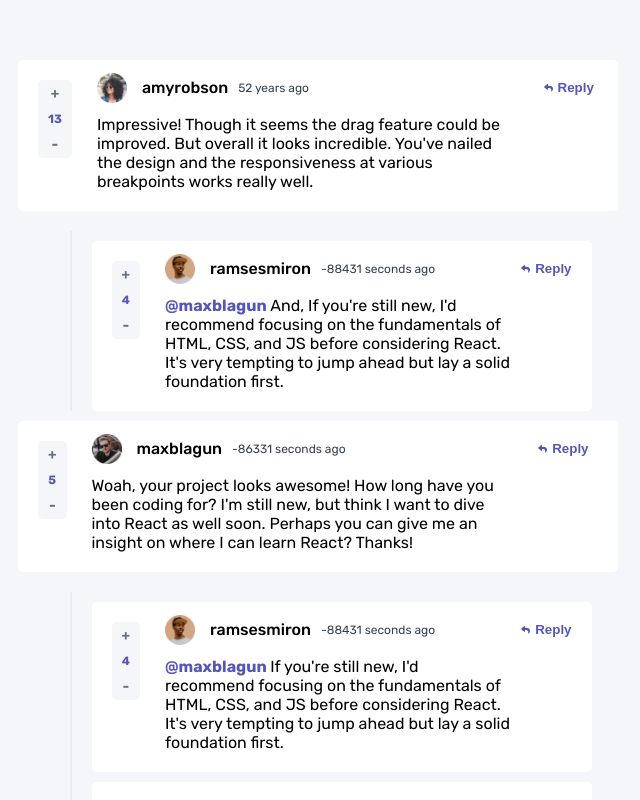
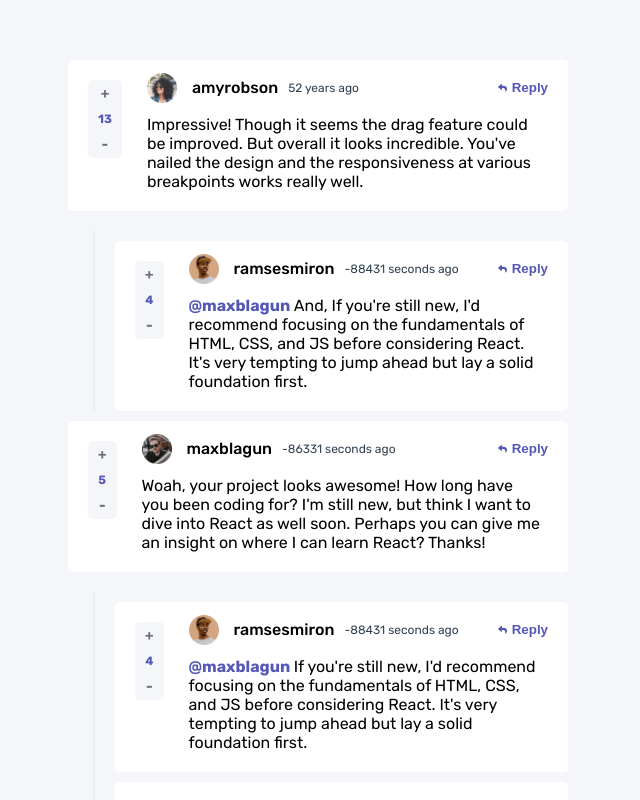
Before and after one commit to veljkoilic/comments-component, a React (Create React App) app: page / in a window 1280 px wide. Shown: the top 800 px of the page, without its empty margins (322-962 px from the left). Built offline with nearby package versions, Linux system fonts and the light colour scheme.

Commit message:
short reply visual fix

```diff
--- a/src/App.js
+++ b/src/App.js
@@ -224,7 +224,7 @@ function App() {
             display: "flex",
             flexDirection: "column",
             alignItems: "center",
-            width: "100%",
+            maxWidth: "500px",
           }}
         >
           <Comment
--- a/src/components/Comment.jsx
+++ b/src/components/Comment.jsx
@@ -98,8 +98,8 @@ export const Comment = ({
         className="container"
         style={
           type === "reply"
-            ? { minWidth: "200px", maxWidth: "500px" }
-            : { minWidth: "300px", maxWidth: "600px" }
+            ? { minWidth: "200px", maxWidth: "500px", width:"auto" }
+            : { minWidth: "300px", maxWidth: "600px", width:"auto" }
         }
       >
         <Left>
@@ -376,7 +376,7 @@ const Edit = styled(Reply)`
   color: var(--moderate-blue);
 `;
 const Bottom = styled.div`
-  width: 80%;
+  max-width:500px;
   padding: 10px 15px 10px 15px;
   word-wrap: break-word;
   .user {
```
